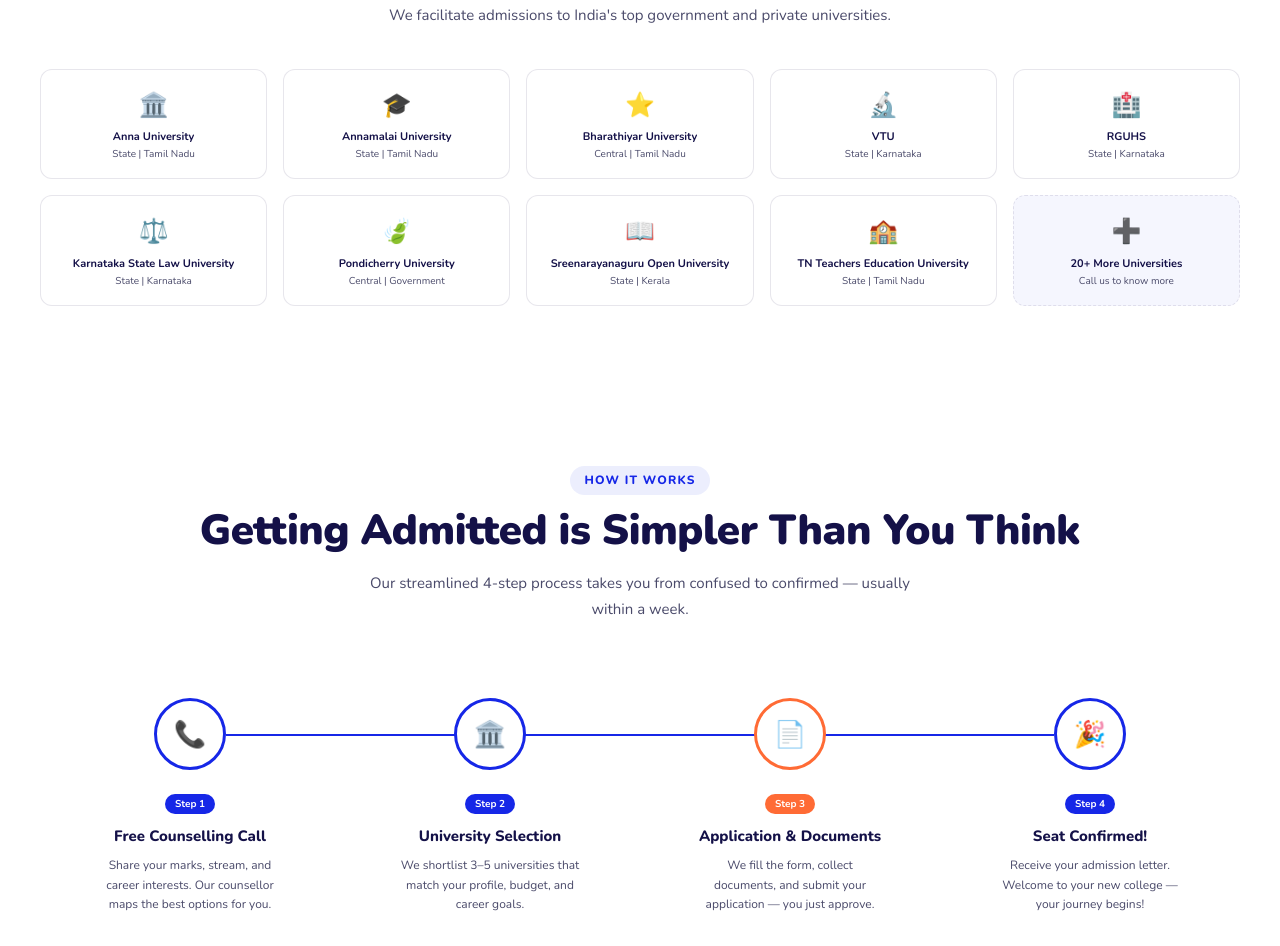
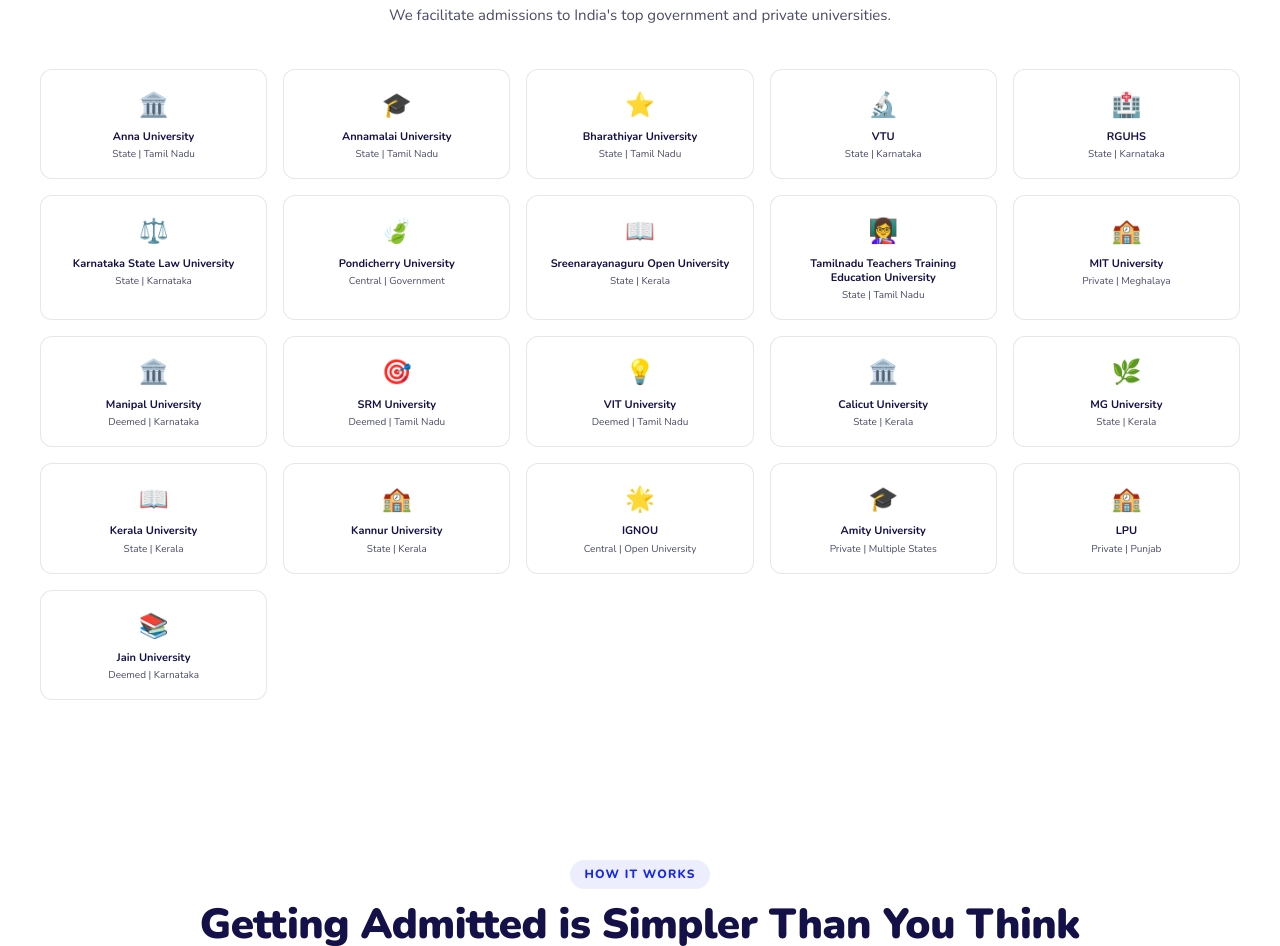
Before and after one commit to ashaantony8/Website, a plain HTML site: page service.html in a window 1280 px wide. Shown: the part 2704-3650 px from the top of the page. Drawn offline with nearby package versions, Linux system fonts and the light colour scheme.

Commit message:
universitye

```diff
--- a/service.html
+++ b/service.html
@@ -1132,7 +1132,7 @@
     </section>
 
     <!-- ══ PARTNER UNIVERSITIES ══ -->
-    <section class="section" style="background: white;">
+  <section class="section" style="background: white;">
         <div class="section-inner">
             <div style="text-align:center; margin-bottom:40px;">
                 <div class="section-tag reveal">Partner Universities</div>
@@ -1154,7 +1154,7 @@
                 <div class="uni-pill reveal">
                     <div class="icon">⭐</div>
                     <div class="name">Bharathiyar University</div>
-                    <div class="type">Central | Tamil Nadu</div>
+                    <div class="type">State | Tamil Nadu</div>
                 </div>
                 <div class="uni-pill reveal">
                     <div class="icon">🔬</div>
@@ -1182,15 +1182,71 @@
                     <div class="type">State | Kerala</div>
                 </div>
                 <div class="uni-pill reveal">
+                    <div class="icon">👩‍🏫</div>
+                    <div class="name">Tamilnadu Teachers Training Education University</div>
+                    <div class="type">State | Tamil Nadu</div>
+                </div>
+                <div class="uni-pill reveal">
                     <div class="icon">🏫</div>
-                    <div class="name">TN Teachers Education University</div>
-                    <div class="type">State | Tamil Nadu</div>
-                </div>
-                <div class="uni-pill reveal" style="background:rgba(22,39,231,0.04); border-style:dashed;">
-                    <div class="icon">➕</div>
-                    <div class="name">20+ More Universities</div>
-                    <div class="type">Call us to know more</div>
-                </div>
+                    <div class="name">MIT University</div>
+                    <div class="type">Private | Meghalaya</div>
+                </div>
+                <div class="uni-pill reveal">
+                    <div class="icon">🏛️</div>
+                    <div class="name">Manipal University</div>
+                    <div class="type">Deemed | Karnataka</div>
+                </div>
+                <div class="uni-pill reveal">
+                    <div class="icon">🎯</div>
+                    <div class="name">SRM University</div>
+                    <div class="type">Deemed | Tamil Nadu</div>
+                </div>
+                <div class="uni-pill reveal">
+                    <div class="icon">💡</div>
+                    <div class="name">VIT University</div>
+                    <div class="type">Deemed | Tamil Nadu</div>
+                </div>
+                <div class="uni-pill reveal">
+                    <div class="icon">🏛️</div>
+                    <div class="name">Calicut University</div>
+                    <div class="type">State | Kerala</div>
+                </div>
+                <div class="uni-pill reveal">
+                    <div class="icon">🌿</div>
+                    <div class="name">MG University</div>
+                    <div class="type">State | Kerala</div>
+                </div>
+                <div class="uni-pill reveal">
+                    <div class="icon">📖</div>
+                    <div class="name">Kerala University</div>
+                    <div class="type">State | Kerala</div>
+                </div>
+                <div class="uni-pill reveal">
+                    <div class="icon">🏫</div>
+                    <div class="name">Kannur University</div>
+                    <div class="type">State | Kerala</div>
+                </div>
+                <div class="uni-pill reveal">
+                    <div class="icon">🌟</div>
+                    <div class="name">IGNOU</div>
+                    <div class="type">Central | Open University</div>
+                </div>
+                <div class="uni-pill reveal">
+                    <div class="icon">🎓</div>
+                    <div class="name">Amity University</div>
+                    <div class="type">Private | Multiple States</div>
+                </div>
+                <div class="uni-pill reveal">
+                    <div class="icon">🏫</div>
+                    <div class="name">LPU</div>
+                    <div class="type">Private | Punjab</div>
+                </div>
+                <div class="uni-pill reveal">
+                    <div class="icon">📚</div>
+                    <div class="name">Jain University</div>
+                    <div class="type">Deemed | Karnataka</div>
+                </div>
+
             </div>
         </div>
     </section>
```
Also changed, not shown: index.html (+2 -1 lines).
